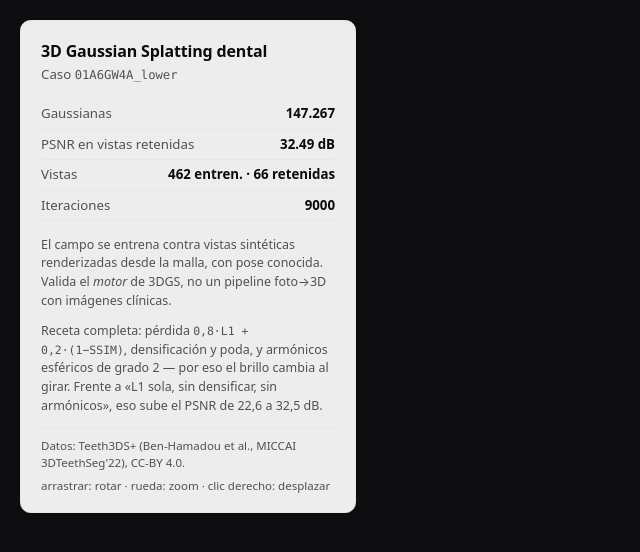
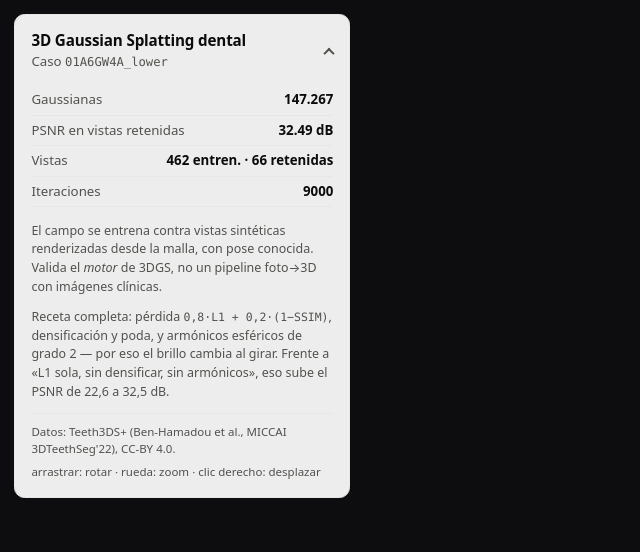
Before and after one commit to lgarbayo/dental-3dgs-viewer, a website built with Vite: page index.html in a window 1280 px wide. Shown: the whole page, without its empty margins (0-640 px from the left). Built offline with nearby package versions, Linux system fonts and the light colour scheme; what @mkkellogg/gaussian-splats-3d would draw is missing.

Commit message:
fix: collapse the info panel and fit the arch on portrait viewports

```diff
--- a/src/InfoPanel.ts
+++ b/src/InfoPanel.ts
@@ -1,13 +1,22 @@
 import type { CasoConfig } from './config';
 
-/** Ficha con los datos del caso y una nota de alcance, sobre el canvas. */
+/** A partir de este ancho hay sitio para dejar la ficha abierta de entrada. */
+const ANCHO_COMODO = '(min-width: 48rem)';
+
+/**
+ * Ficha con los datos del caso, sobre el lienzo.
+ *
+ * Es un <details> nativo: en movil arranca plegada —solo titulo y caso— para no
+ * taparle el modelo al usuario, y en pantallas anchas arranca abierta.
+ */
 export class InfoPanel {
-  private readonly el: HTMLElement;
+  private readonly el: HTMLDetailsElement;
 
   constructor(private readonly caso: CasoConfig) {
-    this.el = document.createElement('aside');
+    this.el = document.createElement('details');
     this.el.className = 'ficha';
     this.el.innerHTML = this.plantilla();
+    this.el.open = window.matchMedia(ANCHO_COMODO).matches;
   }
 
   montar(padre: HTMLElement): void {
@@ -19,8 +28,14 @@ export class InfoPanel {
             vistasRetenidas, iteraciones } = this.caso;
     const fmt = (n: number) => n.toLocaleString('es-ES');
     return `
-      <h1>3D Gaussian Splatting dental</h1>
-      <p class="caso">Caso <code>${id}_${arcada}</code></p>
+      <summary>
+        <span class="cabecera">
+          <span class="titulo">3D Gaussian Splatting dental</span>
+          <span class="caso">Caso <code>${id}_${arcada}</code></span>
+        </span>
+        <span class="flecha" aria-hidden="true"></span>
+      </summary>
+      <div class="cuerpo">
         <dl>
           <div><dt>Gaussianas</dt><dd>${fmt(primitivas)}</dd></div>
           <div><dt>PSNR en vistas retenidas</dt><dd>${psnrRetenidas.toFixed(2)} dB</dd></div>
@@ -42,6 +57,7 @@ export class InfoPanel {
           Datos: Teeth3DS+ (Ben-Hamadou et al., MICCAI 3DTeethSeg'22), CC-BY 4.0.
         </p>
         <p class="controles">arrastrar: rotar · rueda: zoom · clic derecho: desplazar</p>
+      </div>
     `;
   }
 }
--- a/src/SplatViewer.ts
+++ b/src/SplatViewer.ts
@@ -1,6 +1,26 @@
 import { SceneFormat, Viewer } from '@mkkellogg/gaussian-splats-3d';
+import type { Vec3 } from '@mkkellogg/gaussian-splats-3d';
 
-import { ARRIBA, CAMARA_INICIAL, CENTRO, SH_GRADO, UMBRAL_ALFA } from './config';
+import { ARRIBA, CENTRO, DIRECCION_CAMARA, DISTANCIA_BASE, SH_GRADO, UMBRAL_ALFA }
+  from './config';
+
+/**
+ * Aleja la camara en ventanas verticales.
+ *
+ * Con FOV vertical fijo, el campo horizontal se estrecha segun el aspecto: en un
+ * movil en vertical (aspecto ~0,46) la arcada se salia por los lados. Encuadrar
+ * en ancho exige multiplicar la distancia por 1/aspecto.
+ */
+function posicionCamara(): Vec3 {
+  const aspecto = window.innerWidth / window.innerHeight;
+  const distancia = DISTANCIA_BASE * Math.max(1, 1 / aspecto);
+  return [
+    CENTRO[0] + DIRECCION_CAMARA[0] * distancia,
+    CENTRO[1] + DIRECCION_CAMARA[1] * distancia,
+    CENTRO[2] + DIRECCION_CAMARA[2] * distancia,
+  ];
+}
+
 
 export interface SplatViewerOptions {
   /** Contenedor donde se monta el canvas. */
@@ -36,7 +56,7 @@ export class SplatViewer {
     const viewer = new Viewer({
       rootElement: this.opciones.raiz,
       cameraUp: ARRIBA,
-      initialCameraPosition: CAMARA_INICIAL,
+      initialCameraPosition: posicionCamara(),
       initialCameraLookAt: CENTRO,
       sphericalHarmonicsDegree: SH_GRADO,
       useBuiltInControls: true,
--- a/src/config.ts
+++ b/src/config.ts
@@ -41,8 +41,19 @@ export const CASO: CasoConfig = {
  * dejarian la arcada descentrada y pequena en el encuadre.
  */
 export const CENTRO: Vec3 = [1.3, 16.3, -106.5];
-export const CAMARA_INICIAL: Vec3 = [1.3, 118.2, 21.6];
 export const ARRIBA: Vec3 = [0, 1, 0];
+
+/** Direccion desde la que mira la camara (unitaria): al frente y elevada. */
+export const DIRECCION_CAMARA: Vec3 = [0, 0.6225, 0.7825];
+
+/**
+ * Distancia que encuadra la arcada en una ventana apaisada.
+ *
+ * En vertical NO vale: el campo de vision horizontal se estrecha con la relacion
+ * de aspecto, asi que la arcada se salia por los lados en movil. La distancia
+ * efectiva se corrige en SplatViewer segun el aspecto real de la ventana.
+ */
+export const DISTANCIA_BASE = 164;
 
 /** Umbral de alfa (0-255) por debajo del cual se descarta un splat. */
 export const UMBRAL_ALFA = 5;
--- a/src/style.css
+++ b/src/style.css
@@ -30,12 +30,11 @@ html, body {
 .ficha {
   pointer-events: auto;
   position: absolute;
-  top: 1.25rem;
-  left: 1.25rem;
-  width: min(21rem, calc(100vw - 2.5rem));
-  max-height: calc(100vh - 2.5rem);
+  top: 0.9rem;
+  left: 0.9rem;
+  width: min(21rem, calc(100vw - 1.8rem));
+  max-height: calc(100dvh - 1.8rem);
   overflow-y: auto;
-  padding: 1.1rem 1.25rem;
   border: 1px solid var(--borde);
   border-radius: 0.65rem;
   background: color-mix(in srgb, var(--superficie) 94%, transparent);
@@ -45,13 +44,40 @@ html, body {
   line-height: 1.5;
 }
 
-.ficha h1 {
-  margin: 0 0 0.15rem;
-  font-size: 1rem;
-  letter-spacing: -0.01em;
+/* Plegada ocupa solo lo que mide el titulo; asi en movil no tapa el modelo. */
+.ficha:not([open]) { width: max-content; max-width: calc(100vw - 1.8rem); }
+
+.ficha > summary {
+  display: flex;
+  align-items: center;
+  gap: 0.9rem;
+  padding: 0.85rem 1rem;
+  cursor: pointer;
+  list-style: none;              /* Firefox */
+  -webkit-tap-highlight-color: transparent;
 }
+.ficha > summary::-webkit-details-marker { display: none; }  /* Safari/Chrome */
+.ficha > summary:focus-visible { outline: 2px solid var(--azul); outline-offset: -2px; }
 
-.caso { margin: 0 0 0.9rem; color: var(--tinta-suave); }
+.cabecera { display: flex; flex-direction: column; min-width: 0; }
+.titulo { font-weight: 600; font-size: 0.95rem; letter-spacing: -0.01em; }
+
+/* Chevron dibujado con bordes: rota al abrir. */
+.flecha {
+  margin-left: auto;
+  flex: none;
+  width: 0.5rem;
+  height: 0.5rem;
+  border-right: 2px solid var(--tinta-suave);
+  border-bottom: 2px solid var(--tinta-suave);
+  transform: rotate(45deg) translate(-0.1rem, -0.1rem);
+  transition: transform 0.2s ease;
+}
+.ficha[open] .flecha { transform: rotate(-135deg) translate(-0.15rem, -0.15rem); }
+
+.cuerpo { padding: 0 1rem 1rem; }
+
+.caso { color: var(--tinta-suave); }
 code { font-family: ui-monospace, SFMono-Regular, Menlo, monospace; font-size: 0.92em; }
 
 dl { margin: 0 0 0.9rem; }
```
Lines whose indentation alone changed are shown as unchanged.
